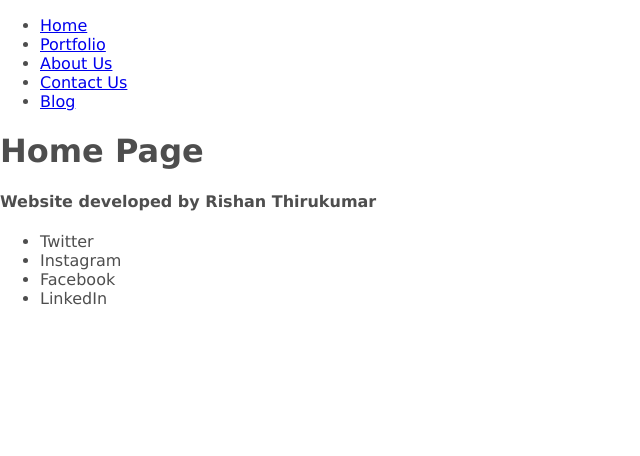
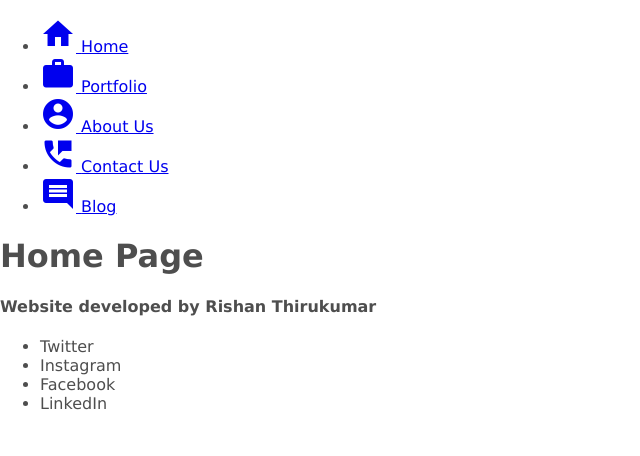
Before and after one commit to rishan1996/myWebsite, a Flask app: page / in a window 1280 px wide. Shown: the top 456 px of the page, without its empty margins (0-640 px from the left). Run offline with Flask 2, Linux system fonts and the light colour scheme.

Commit message:
Added icons to nav bar

```diff
--- a/templates/navbar.html
+++ b/templates/navbar.html
@@ -21,27 +21,32 @@
                     <!--Set the links in the nav bar-->
                     <li class="navitem home">
                         <a href="/">
-                            Home
+                            <i style="font-size: 36px" class="material-icons" id="icon-nav-home">home</i>
+                            <span>Home</span>
                         </a>
                     </li>
                     <li class="navitem portfolio">
                         <a href="portfolio">
-                            Portfolio
+                            <i style="font-size: 36px" class="material-icons" id="icon-nav-portfolio">work</i>
+                            <span>Portfolio</span>
                         </a>
                     </li>
                     <li class="navitem aboutus">
                         <a href="aboutus">
-                            About Us
+                            <i style="font-size: 36px" class="material-icons" id="icon-nav-aboutus">account_circle</i>
+                            <span>About Us</span>
                         </a>
                     </li>
                     <li class="navitem contactus">
                         <a href="contactus">
-                            Contact Us
+                            <i style="font-size: 36px" class="material-icons" id="icon-nav-contactus">perm_phone_msg</i>
+                            <span>Contact Us</span>
                         </a>
                     </li>
                     <li class="navitem blog">
                         <a href="blog">
-                            Blog
+                            <i style="font-size: 36px" class="material-icons" id="icon-nav-blog">insert_comment</i>
+                            <span>Blog</span>
                         </a>
                     </li>
                 </ul>
```
Also changed, not shown: static/css/mainStyle.css (+3 -4 lines).
